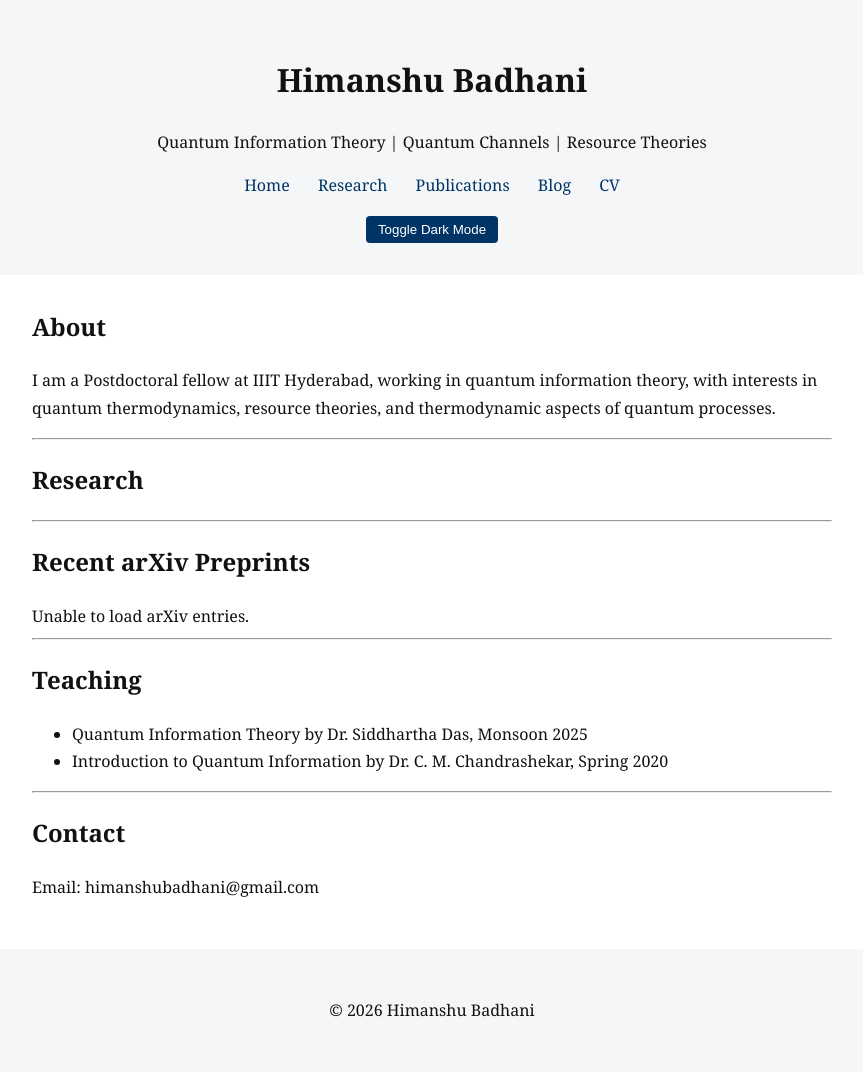
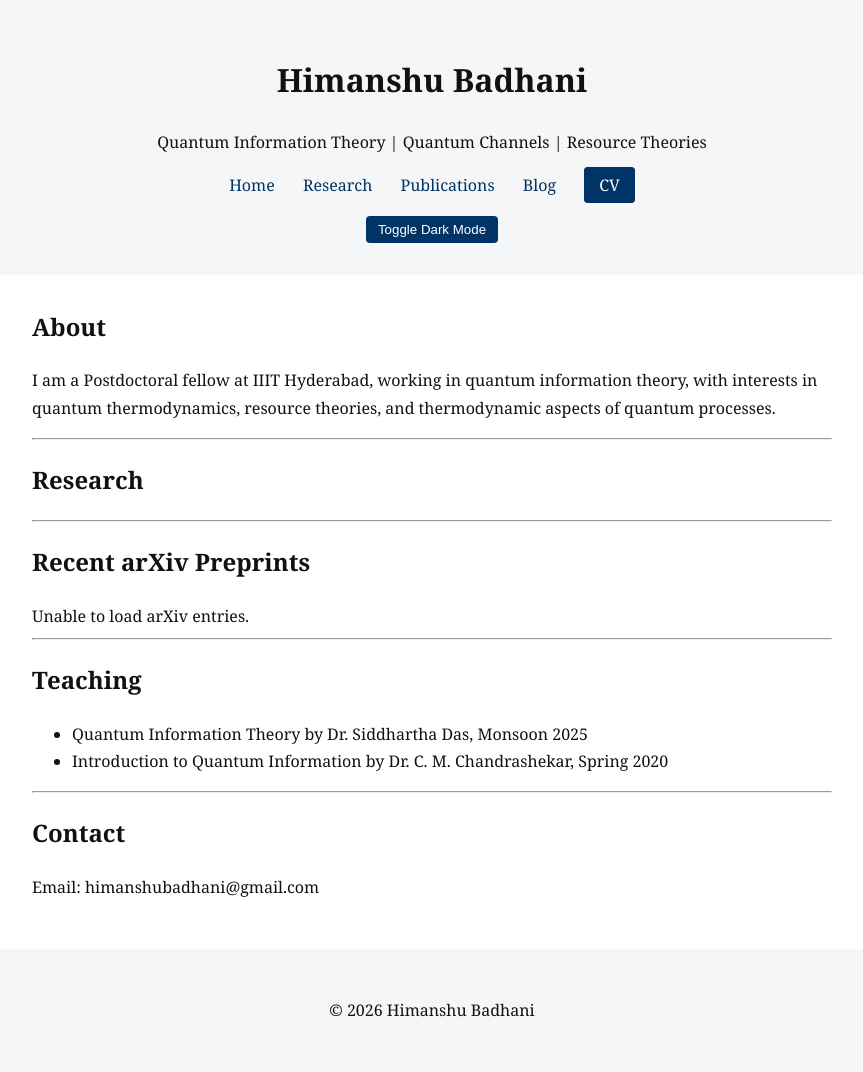
Before and after one commit to himanshubadhani/himanshubadhani.github.io, a Jekyll site: the page built from index.md, in a window 1280 px wide. Shown: the whole page, without its empty margins (208-1071 px from the left). Built offline with Jekyll 4.4.1, drawn with Linux system fonts in a browser that asks for light colours.

Commit message:
Update style.css

```diff
--- a/assets/css/style.css
+++ b/assets/css/style.css
@@ -79,3 +79,20 @@
     max-width: 750px;
     margin: auto;
 }
+
+.cv-button {
+    padding: 6px 14px;
+    margin-left: 12px;
+    border: 1px solid var(--accent);
+    border-radius: 4px;
+    text-decoration: none;
+    font-weight: 500;
+    background: var(--accent);
+    color: white;
+    transition: 0.2s ease;
+}
+
+.cv-button:hover {
+    background: transparent;
+    color: var(--accent);
+}
```
